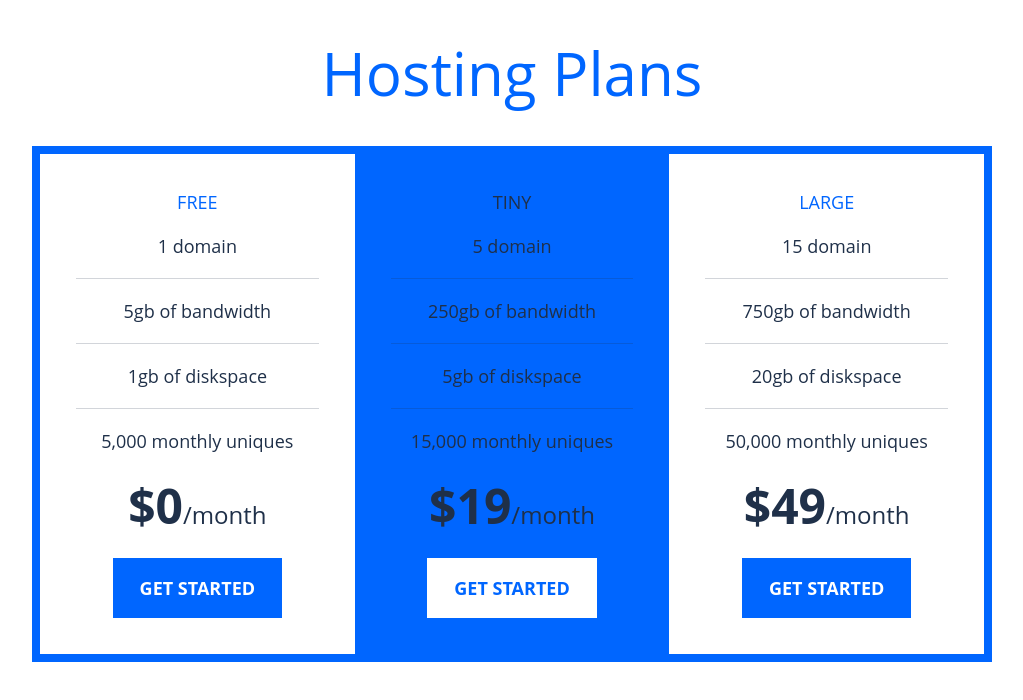
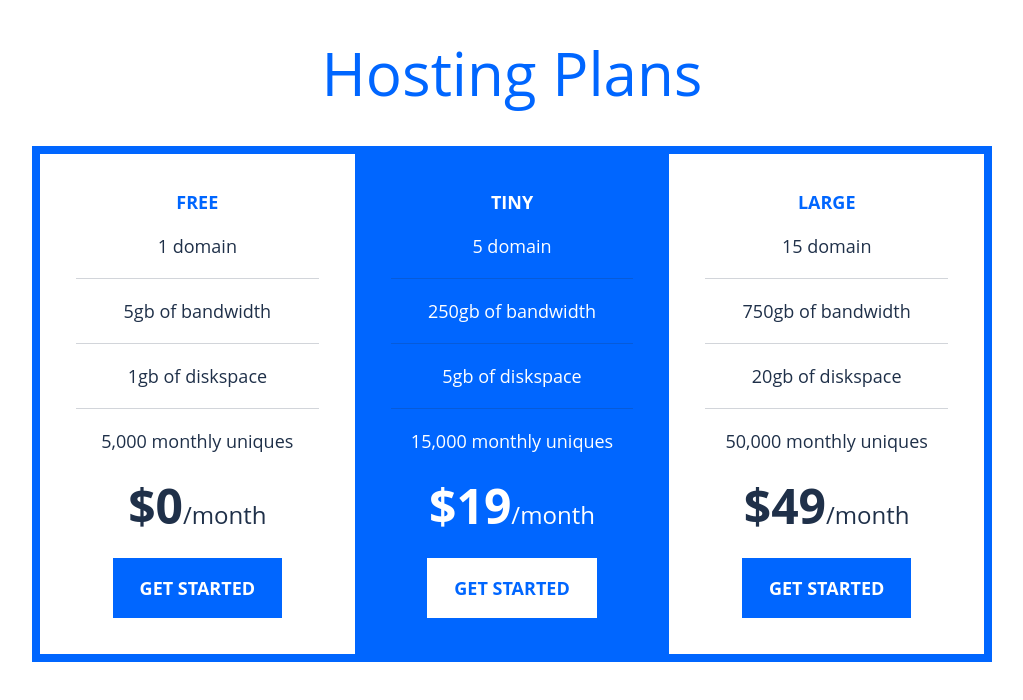
Before and after one commit to wuyeelok/beyoundcss-pricing-table, a website built with Vite: page index.html in a window 1280 px wide. Shown: the whole page, without its empty margins (128-1151 px from the left). Built offline with nearby package versions, Linux system fonts and the light colour scheme.

Commit message:
Refactor: Fix more error

```diff
--- a/index.html
+++ b/index.html
@@ -13,7 +13,7 @@
     <div class="container">
       <div class="pricing-plans">
         <div class="tier | padding-36">
-          <h2 class="tier__title | fw-700 clr-primary-400">Free</h2>
+          <h2 class="tier__title | fw-bold clr-primary-400">Free</h2>
           <ul class="tier__feature-list">
             <li class="tier__list-item">1 domain</li>
             <li class="tier__list-item">5gb of bandwidth</li>
@@ -26,8 +26,8 @@
           <button class="button">Get started</button>
         </div>
 
-        <div class="tier | padding-36 bg-primary-400 clr-netural-100">
-          <h2 class="tier__title | clr-netural-100">Tiny</h2>
+        <div class="tier | padding-36 bg-primary-400 clr-neutral-100">
+          <h2 class="tier__title | fw-bold clr-neutral-100">Tiny</h2>
           <ul class="tier__feature-list">
             <li class="tier__list-item">5 domain</li>
             <li class="tier__list-item">250gb of bandwidth</li>
@@ -41,7 +41,7 @@
         </div>
 
         <div class="tier | padding-36">
-          <h2 class="tier__title | fw-700 clr-primary-400">Large</h2>
+          <h2 class="tier__title | fw-bold clr-primary-400">Large</h2>
           <ul class="tier__feature-list">
             <li class="tier__list-item">15 domain</li>
             <li class="tier__list-item">750gb of bandwidth</li>
--- a/sass/utilities/_font-weights.scss
+++ b/sass/utilities/_font-weights.scss
@@ -1,12 +1,4 @@
 @use "../abstracts/" as *;
-
-.fw-regular {
-  font-weight: $fw-400;
-}
-
-.fw-bold {
-  font-weight: $fw-700;
-}
 
 @each $fw-name, $fw-value in $font-weights {
   .fw-#{$fw-name} {
```
